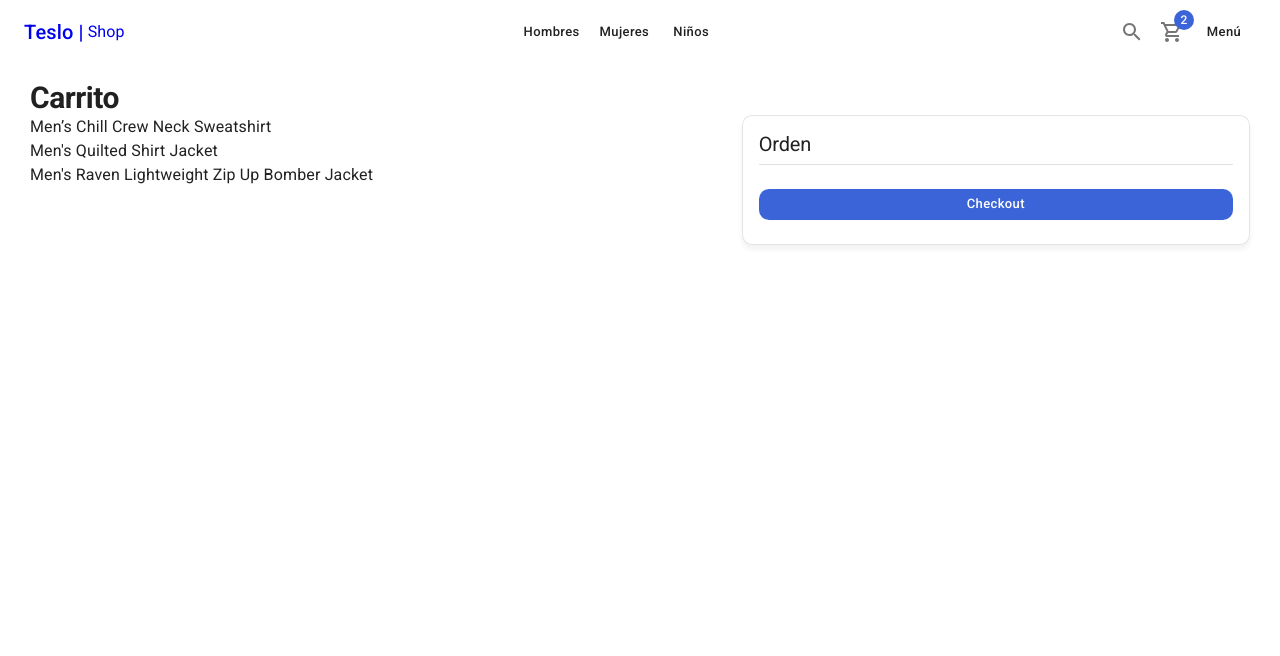
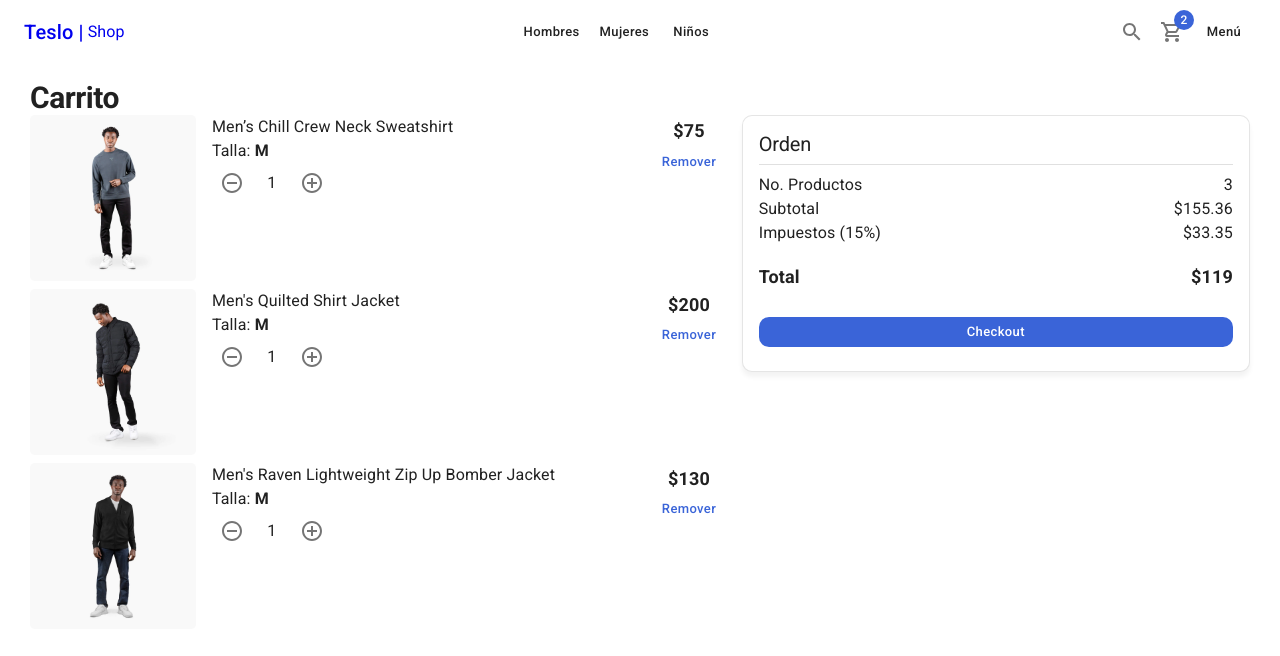
Before and after one commit to andresmurilloco/teslo-shop, a Next.js app: page /cart in a window 1280 px wide. Shown: the top 656 px of the page. Built offline with nearby package versions, Linux system fonts and the light colour scheme.

Commit message:
Class 194

```diff
--- a/components/cart/CartList.tsx
+++ b/components/cart/CartList.tsx
@@ -1,18 +1,68 @@
-import { initialData } from "@/database/products"
-import { Typography } from "@mui/material"
+import NextLink from "next/link";
+import { initialData } from "@/database/products";
+import {
+  Box,
+  Button,
+  CardActionArea,
+  CardMedia,
+  Grid,
+  Link,
+  Typography,
+} from "@mui/material";
+import { ItemCounter } from "../ui";
+import { FC } from "react";
 
 const productsInCar = [
-    initialData.products[0],
-    initialData.products[1],
-    initialData.products[2]
-]
+  initialData.products[0],
+  initialData.products[1],
+  initialData.products[2],
+];
 
-export const CartList = () => {
+interface Props{
+    editable?: boolean;
+}
+
+export const CartList:FC<Props> = ({editable=false}) => {
   return (
     <>
-        {productsInCar.map(product=>(
-            <Typography key={product.slug}>{product.title}</Typography>
-        ))}
+      {productsInCar.map((product) => (
+        <Grid container spacing={2} key={product.slug} sx={{ mb: 1 }}>
+          <Grid item xs={3}>
+            <NextLink href={"/product/slug"} passHref legacyBehavior>
+              <Link>
+                <CardActionArea>
+                  <CardMedia
+                    image={`products/${product.images[0]}`}
+                    component={"img"}
+                    sx={{ borderRadius: "5px" }}
+                  />
+                </CardActionArea>
+              </Link>
+            </NextLink>
+          </Grid>
+          <Grid item xs={7}>
+            <Box display={"flex"} flexDirection={"column"}>
+              <Typography variant="body1">{product.title}</Typography>
+              <Typography variant="body1">
+                Talla: <strong>M</strong>
+              </Typography>
+              {
+                editable ? <ItemCounter /> : <Typography variant="h5">3 Items</Typography>
+              }
+            </Box>
+          </Grid>
+          <Grid
+            item
+            xs={2}
+            display={"flex"}
+            alignItems={"center"}
+            flexDirection={"column"}
+          >
+            <Typography variant="subtitle1">{`$${product.price}`}</Typography>
+            {editable && (<Button variant="text" color="secondary">Remover</Button>)}
+          </Grid>
+        </Grid>
+      ))}
     </>
-  )
-}
+  );
+};
--- /dev/null
+++ b/components/cart/OrdenSummary.tsx
@@ -0,0 +1,32 @@
+import { Grid, Typography } from "@mui/material"
+
+export const OrdenSummary = () => {
+  return (
+    <Grid container>
+        <Grid item xs={6}>
+            <Typography>No. Productos</Typography>
+        </Grid>
+        <Grid item xs={6} display={'flex'} justifyContent={'end'}>
+            <Typography>3</Typography>
+        </Grid>
+        <Grid item xs={6}>
+            <Typography>Subtotal</Typography>
+        </Grid>
+        <Grid item xs={6} display={'flex'} justifyContent={'end'}>
+            <Typography>{`$${155.36}`}</Typography>
+        </Grid>
+        <Grid item xs={6}>
+            <Typography>Impuestos (15%)</Typography>
+        </Grid>
+        <Grid item xs={6} display={'flex'} justifyContent={'end'}>
+            <Typography>{`$${33.35}`}</Typography>
+        </Grid>
+        <Grid item xs={6} sx={{mt:2}}>
+            <Typography variant="subtitle1">Total</Typography>
+        </Grid>
+        <Grid item xs={6} display={'flex'} sx={{mt:2}} justifyContent={'end'}>
+            <Typography variant="subtitle1">{`$${155-36}`}</Typography>
+        </Grid>
+    </Grid>
+  )
+}
--- a/components/cart/index.ts
+++ b/components/cart/index.ts
@@ -1 +1,2 @@
 export * from './CartList';
+export * from './OrdenSummary';
--- a/pages/cart/index.tsx
+++ b/pages/cart/index.tsx
@@ -1,4 +1,4 @@
-import { CartList } from "@/components/cart"
+import { CartList, OrdenSummary } from "@/components/cart"
 import { ShopLayout } from "@/components/layouts"
 import { Box, Button, Card, CardContent, Divider, Grid, Typography } from "@mui/material"
 
@@ -8,14 +8,14 @@
       <Typography variant="h1" component={'h1'}>Carrito</Typography>
       <Grid container>
         <Grid item xs={12} sm={7}>
-          <CartList/>
+          <CartList editable/>
         </Grid>
         <Grid item xs={12} sm={5}>
           <Card className="summary-card">
             <CardContent>
               <Typography variant="h2">Orden</Typography>
               <Divider sx={{my:1}}/>
-              {/* Order summary */}
+              <OrdenSummary/>
               <Box sx={{mt:3}}>
                 <Button color="secondary" className='circular-btn' fullWidth>Checkout</Button>
               </Box>
```
